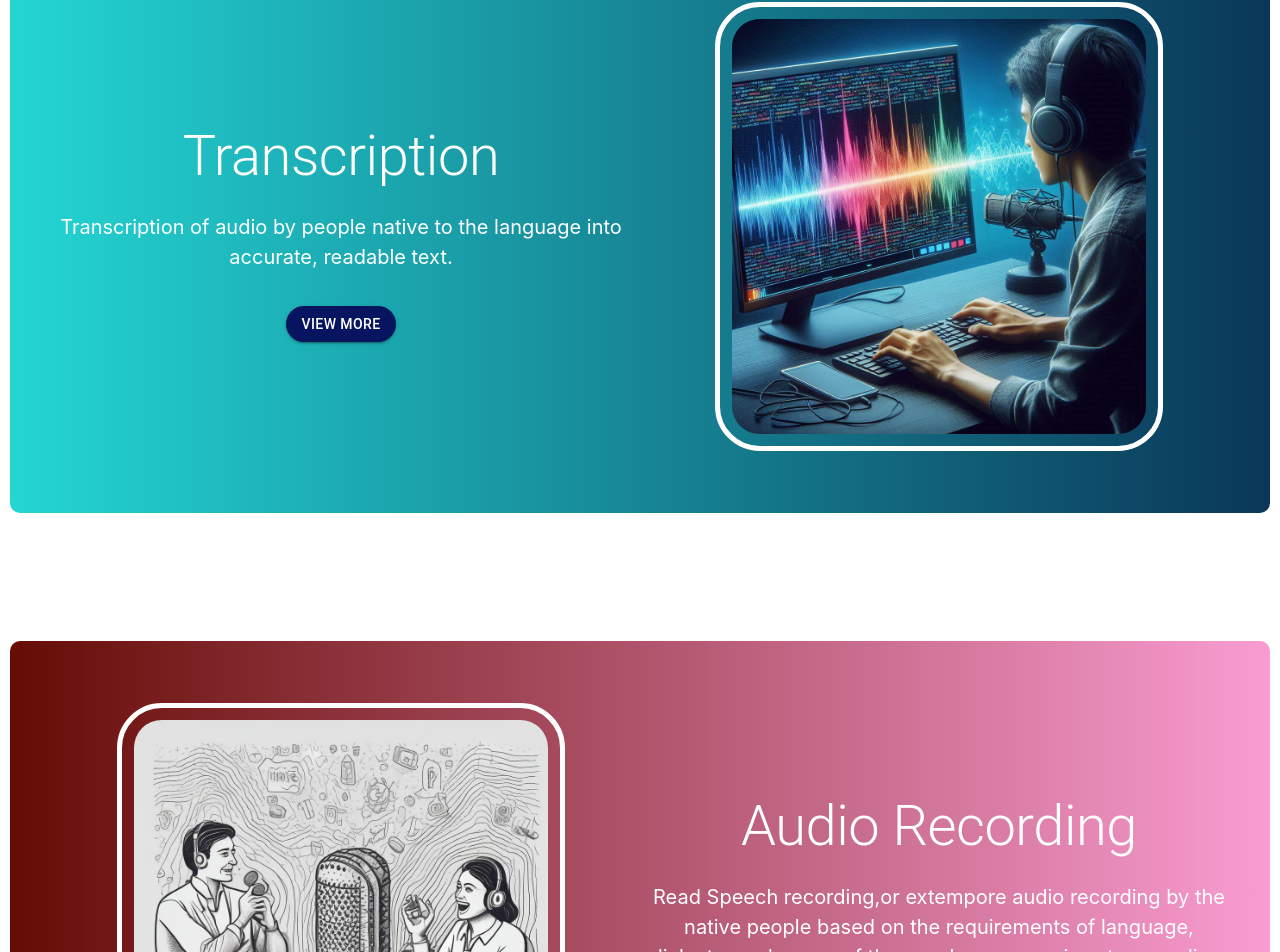
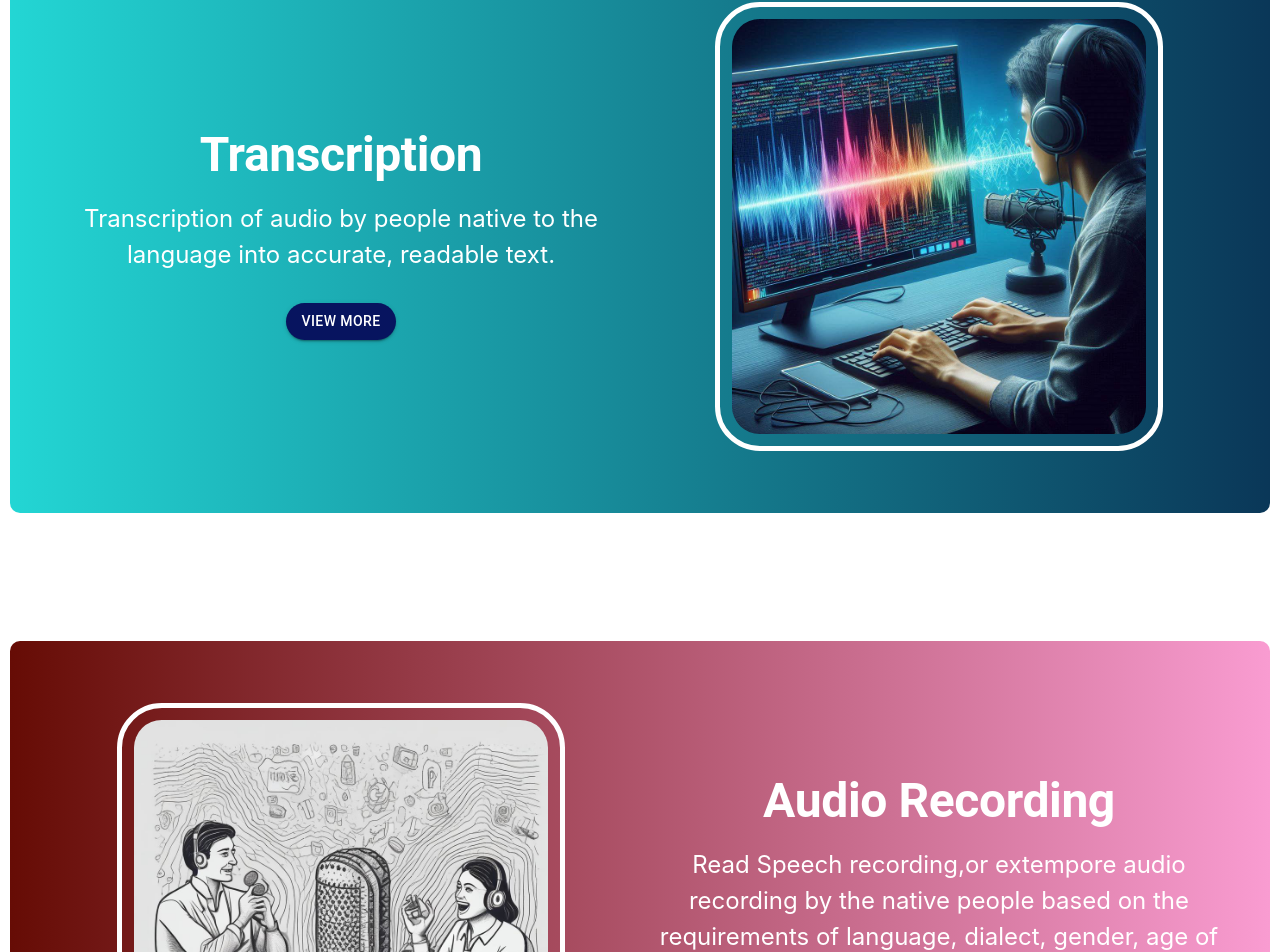
Before and after one commit to TanmoyTheStudent/VaniVerseDemo2, a React (Create React App) app: page / in a window 1280 px wide. Shown: the part 2411-3363 px from the top of the page. Built offline with nearby package versions, Linux system fonts and the light colour scheme.

Commit message:
Update Services-Home.js

```diff
--- a/src/components/home/sub-components/Services-Home.js
+++ b/src/components/home/sub-components/Services-Home.js
@@ -1,17 +1,13 @@
 import { Link } from 'react-router-dom';
 import { motion } from 'framer-motion';
-import { Box, Typography,Button,Paper,Grid } from '@mui/material';
-import WordCloud from "../../../required-data/assests/image/word-cloud-next.jpeg"
-import { servicesInHomePage } from '../../../required-data/object-data/servicesInHome';
-import AnimatedText1 from './Motion1';
+import { Box, Typography,Button,Paper,Grid,Card,CardActionArea,CardContent } from '@mui/material';
+import { servicesInHomePage,associatedServices,button } from '../../../required-data/object-data/servicesInHome';
 
 const design={
     padding: 2,
     textAlign: 'center',
     position: 'relative',
     margin: 2,
-    //marginLeft:5,
-    //marginRigt:5,
     backgroundColor: '#f3f1ee',
     boxShadow: '0 4px 10px rgba(0, 0, 0, 0.1)',
     '&::after': {
@@ -26,24 +22,7 @@ const design={
     },
   }
 
-const button=[
-  {
-    name:"Explore More",
-    link:"/our-services"
-  },
-  {
-     name:"Contact Us",
-    link:"/contact-us"
-  },
-  {
-    name:"Message Us",
-    link:"/message-us"
-  },
-  {
-    name:"Register With Us",
-    link:"/register-yourself"
-  }
-]
+
 
 const ServicesHome = () => {
   return (
@@ -73,13 +52,13 @@ const ServicesHome = () => {
       sx={{
         display: 'flex',
         flexDirection: {
-          xs: 'column', // Stack vertically on extra-small screens
-          sm: 'column', // Stack vertically on small screens
-          md: 'row', // Align horizontally on medium screens and up
+          xs: 'column',
+          sm: 'column',
+          md: 'row',
         },
         alignItems: 'center',
         justifyContent: 'space-between',
-        background: 'linear-gradient(to right, #23d6d4, #0a3758)', // Gradient background
+        background: 'linear-gradient(to right, #23d6d4, #0a3758)',
         padding: 4,
         color: 'white',
         minHeight:"500px",
@@ -103,14 +82,15 @@ const ServicesHome = () => {
       margin: "2%",
       color: 'white',
       fontSize: {
-        xs: '2rem',  // 0px - 600px
-        sm: '2.5rem',  // 600px - 960px
-        md: '3rem',    // 960px - 1280px
-        lg: '3.5rem',    // 1280px - 1920px
-        xl: '4rem',    // 1920px and above
+        xs: '2rem',
+        sm: '2.5rem',
+        md: '2.75rem',
+        lg: '3rem',
+        xl: '4rem',
       },
-      display: 'block',  // Ensure Typography is displayed as a block element
-       textAlign: 'center'
+      display: 'block',
+       textAlign: 'center',
+       fontWeight:"bold"
     }}
   >
     {servicesInHomePage[ele].title}
@@ -119,17 +99,16 @@ const ServicesHome = () => {
   <Typography
     variant="body"
     sx={{
-      //margin:"2%",
       color: 'white',
       fontSize: {
-        xs: '1rem',   // 0px - 600px
-        sm: '1rem',     // 600px - 960px
-        md: '1.25rem',   // 960px - 1280px
-        lg: '1.25rem',   // 1280px - 1920px
-        xl: '1.5rem',   // 1920px and above
+        xs: '1rem',
+        sm: '1.2rem',
+        md: '1.4rem',
+        lg: '1.5rem',
+        xl: '1.75rem',
       },
-      display: 'block',  // Ensure Typography is displayed as a block element
-      margin: '10px',  // Optional: Add some space between the title and description
+      display: 'block',
+      margin: '1%',
       textAlign: 'center',
     }}
   >
@@ -138,10 +117,10 @@ const ServicesHome = () => {
       <Button
             variant="contained"
             sx={{
-              backgroundColor: '#07145f', // Blue background color
-              borderRadius: '20px',       // Rounded corners
+              backgroundColor: '#07145f',
+              borderRadius: '20px',
               '&:hover': {
-                backgroundColor: '#7038b7', // Darker blue on hover
+                backgroundColor: '#7038b7'
               },
             }}
             component={Link}
@@ -173,7 +152,7 @@ const ServicesHome = () => {
             margin:"5%",
             padding:"2% ",
             border:"5px solid white"
-           // boxShadow: '0px 0px 30px 20px #8ba2f3',
+
           }}
         />
       </Box>
@@ -185,13 +164,13 @@ const ServicesHome = () => {
       sx={{
         display: 'flex',
         flexDirection: {
-          xs: 'column', // Stack vertically on extra-small screens
-          sm: 'column', // Stack vertically on small screens
-          md: 'row', // Align horizontally on medium screens and up
+          xs: 'column',
+          sm: 'column',
+          md: 'row',
         },
         alignItems: 'center',
         justifyContent: 'space-between',
-        background: 'linear-gradient(to right, #660c05, #f99cd1)', // Gradient background
+        background: 'linear-gradient(to right, #660c05, #f99cd1)',
         padding: 4,
         color: 'white',
         minHeight:"500px",
@@ -222,7 +201,7 @@ const ServicesHome = () => {
             margin:"5%",
             padding:"2% ",
             border:"5px solid white"
-            //boxShadow: '0px 0px 30px 20px #8ba2f3',
+
           }}
         />
       </Box>
@@ -240,14 +219,15 @@ const ServicesHome = () => {
       margin: "2%",
       color: 'white',
       fontSize: {
-        xs: '2rem',  // 0px - 600px
-        sm: '2.5rem',  // 600px - 960px
-        md: '3.5rem',    // 960px - 1280px
-        lg: '3.5rem',    // 1280px - 1920px
-        xl: '4rem',    // 1920px and above
+        xs: '2rem',
+        sm: '2.5rem',
+        md: '2.75rem',
+        lg: '3rem',
+        xl: '4rem'
       },
-      display: 'block',  // Ensure Typography is displayed as a block element
-       textAlign: 'center'
+      display: 'block',
+       textAlign: 'center',
+       fontWeight:"bold"
     }}
   >
     {servicesInHomePage[ele].title}
@@ -256,17 +236,17 @@ const ServicesHome = () => {
   <Typography
     variant="body"
     sx={{
-      //margin:"2%",
+
       color: 'white',
       fontSize: {
-        xs: '1rem',   // 0px - 600px
-        sm: '1rem',     // 600px - 960px
-        md: '1.5rem',   // 960px - 1280px
-        lg: '1.25rem',   // 1280px - 1920px
-        xl: '1.5rem',   // 1920px and above
+        xs: '1rem',
+        sm: '1.25rem',
+        md: '1.4rem',
+        lg: '1.5rem',
+        xl: '1.75rem',
       },
-      display: 'block',  // Ensure Typography is displayed as a block element
-      margin: '10px',  // Optional: Add some space between the title and description
+      display: 'block',
+      margin: '1%',
       textAlign: 'center',
     }}
   >
@@ -275,10 +255,10 @@ const ServicesHome = () => {
       <Button
             variant="contained"
             sx={{
-              backgroundColor: '#07145f', // Blue background color
-              borderRadius: '20px',       // Rounded corners
+              backgroundColor: '#07145f',
+              borderRadius: '20px',
               '&:hover': {
-                backgroundColor: '#7038b7', // Darker blue on hover
+                backgroundColor: '#7038b7',
               },
             }}
             component={Link}
@@ -306,16 +286,16 @@ const ServicesHome = () => {
       sx={{
         display: 'flex',
         flexDirection: {
-          xs: 'column', // Stack vertically on extra-small screens
-          sm: 'column', // Stack vertically on small screens
-          md: 'row', // Align horizontally on medium screens and up
+          xs: 'column',
+          sm: 'column',
+          md: 'row',
         },
         alignItems: 'center',
         justifyContent: 'center',
-        background: 'linear-gradient(to right, #23d6d4, #0a3758)', // Gradient background
+        background: 'linear-gradient(to right, #23d6d4, #0a3758)',
         padding: 4,
         color: 'white',
-        minHeight:"500px",
+        minHeight:"550px",
         marginTop:"50px",
         marginBottom:"50px",
         borderRadius:"10px",
@@ -324,8 +304,8 @@ const ServicesHome = () => {
 
     >
       <Box
-             sx={{ maxWidth: { xs: '100%', md: '100%' }, marginBottom: { xs: 2, md: 0 } }}
-            style={{ display: 'flex', flexDirection: 'column', justifyContent: 'center',alignItems: 'center', padding:"0%",marginBottom: "0px" }}
+             sx={{ maxWidth: { xs: '100%', md: '100%' }, marginBottom: { xs: 2, md: 2 },marginTop:{md:1.5} }}
+            style={{ display: 'flex', flexDirection: 'column', justifyContent: 'center',alignItems: 'center', padding:"0%", }}
         >
 
         <Typography
@@ -333,52 +313,77 @@ const ServicesHome = () => {
     variant="h2"
     component="div"
     sx={{
-      margin: "2%",
+      margin: "1%",
       color: 'white',
       fontSize: {
-        xs: '2rem',  // 0px - 600px
-        sm: '2.5rem',  // 600px - 960px
-        md: '3rem',    // 960px - 1280px
-        lg: '3.5rem',    // 1280px - 1920px
-        xl: '4rem',    // 1920px and above
+        xs: '2rem',
+        sm: '2.5rem',
+        md: '2.75rem',
+        lg: '3rem',
+        xl: '4rem',
       },
-      display: 'block',  // Ensure Typography is displayed as a block element
-       textAlign: 'center'
+      display: 'block',
+       textAlign: 'center',
+       fontWeight:"bold"
     }}
   >
     Other Associated Services
   </Typography>
 
-  <Typography
-    variant="body"
-    sx={{
-      //margin:"2%",
-      color: 'white',
-      fontSize: {
-        xs: '1rem',   // 0px - 600px
-        sm: '1rem',     // 600px - 960px
-        md: '1.25rem',   // 960px - 1280px
-        lg: '1.5rem',   // 1280px - 1920px
-        xl: '1.5rem',   // 1920px and above
-      },
-      display: 'block',  // Ensure Typography is displayed as a block element
-      margin: '10px',  // Optional: Add some space between the title and description
-      textAlign: "justify",
-    }}
-  >
 
-<b>●	Audio Segmentation:</b> Dividing audio into meaningful segments for analysis.<br/>
-<b>●	Image Annotations:</b> Detailed image data annotations.<br/>
-<b>●	Audio Verification:</b> Ensuring integrity and authenticity of audio data.<br/>
-<b>●	NLP Annotations: </b> Data Curation for NLPs project requirements.
-  </Typography><br/>
+{/* Presenting as Box */}
+
+<Grid container spacing={5}  justifyContent="center" sx={{mt:"1.5%",mb:"1.5%"}}>
+          {
+            associatedServices.map((ele,i)=>{
+              return(
+                <Grid item sm={12} md={6} lg={3} key={i} style={{ display: 'flex', justifyContent: 'center' }}>
+        <Card
+          sx={{
+            width: {md:'85%',lg:"100%",xl:"90%"},
+            height:{md:"225px",lg:"250px"},
+            display: 'flex',
+            flexDirection: 'column',
+            justifyContent: 'space-between',
+            padding: "10px",
+            marginBottom: "20px",
+            background: "none",
+            color: "white",
+            border: "2px solid white",
+            borderRadius: "15px",
+            textAlign: "center"
+          }}
+        >
+                    <CardActionArea>
+                      <CardContent>
+                        <Typography gutterBottom variant="h4" component="div"
+                        style={{fontWeight:"bold"}}
+                        >
+                          {ele.title}
+                        </Typography>
+                        <Typography variant="h6" >
+                {ele.description}
+          </Typography>
+                      </CardContent>
+                   </CardActionArea>
+
+               </Card>
+
+            </Grid>
+              )}
+          )}
+        </Grid>
+
+
+  <br/>
       <Button
             variant="contained"
             sx={{
-              backgroundColor: '#07145f', // Blue background color
-              borderRadius: '20px',       // Rounded corners
+              mb:"2%",
+              backgroundColor: '#07145f',
+              borderRadius: '20px',
               '&:hover': {
-                backgroundColor: '#7038b7', // Darker blue on hover
+                backgroundColor: '#7038b7',
               },
             }}
             component={Link}
```
